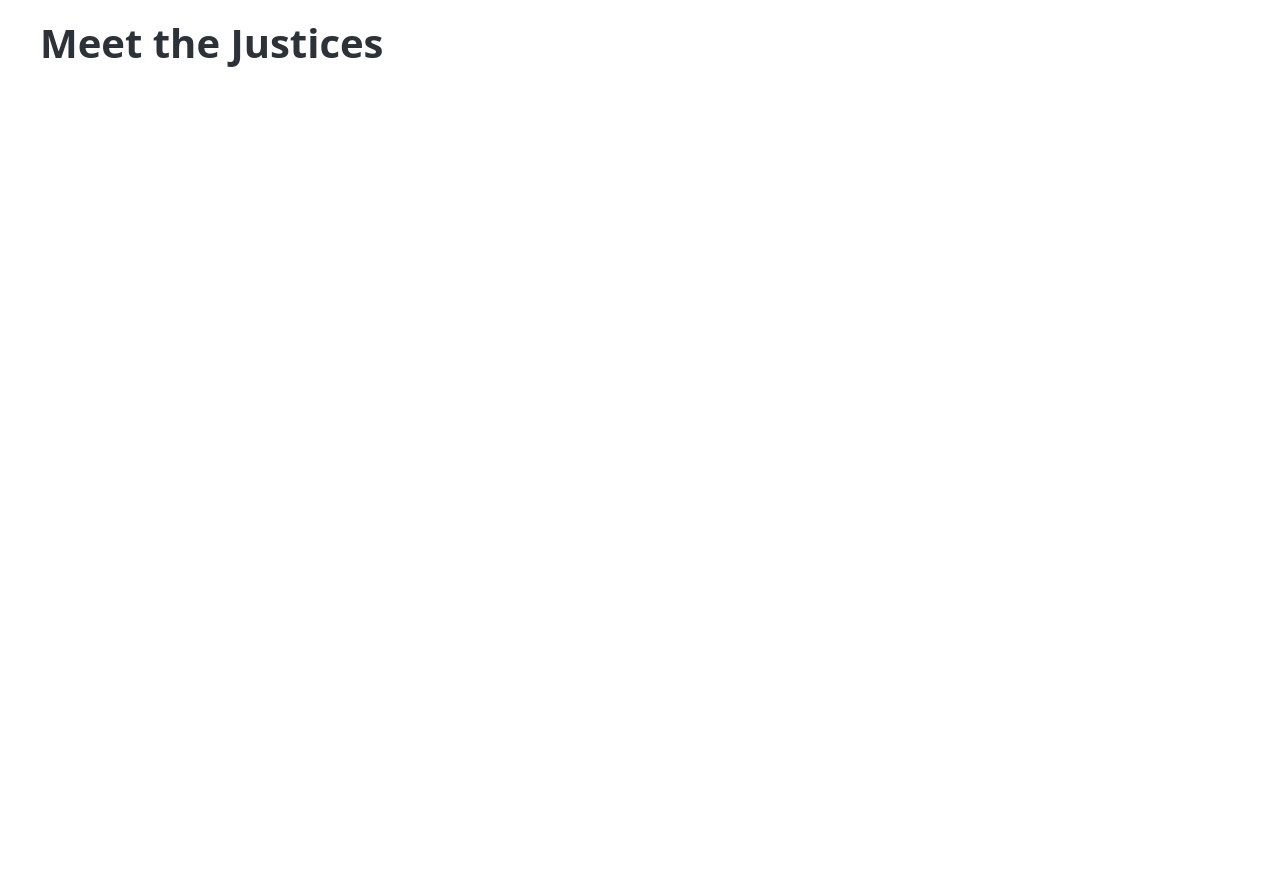
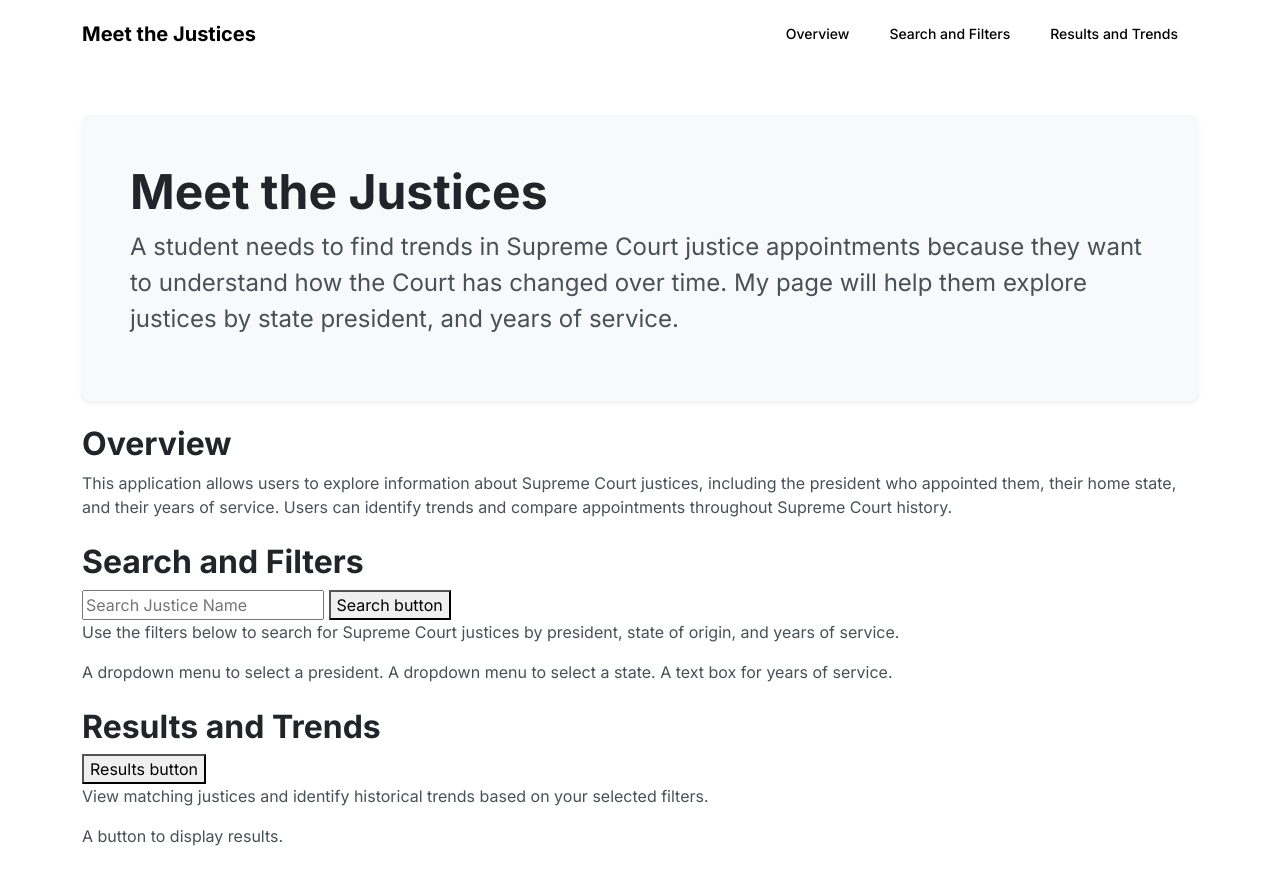
Before and after one commit to jenna-aurora/capstone, a plain HTML site: page index.html in a window 1280 px wide. Before the commit the page ends 800 px from the top, so only its background shows below. Drawn offline with nearby package versions, Linux system fonts and the light colour scheme.

Commit message:
add the first user input, closes #1

```diff
--- a/index.html
+++ b/index.html
@@ -5,11 +5,44 @@
     <meta charset="utf-8">
     <meta name="viewport" content="width=device-width, initial-scale=1">
     <title>Meet the Justices</title>
-    <link rel="stylesheet" href="https://cdn.jsdelivr.net/npm/@picocss/pico@2.1.1/css/pico.classless.min.css">
+	 <link rel="stylesheet" href="https://cdn.jsdelivr.net/npm/bootswatch@5.3.8/dist/zephyr/bootstrap.min.css">
+	 <link rel="stylesheet" href="css/hero.css">
+	 <link rel="stylesheet" href="css/card.css">
+	 <link rel="stylesheet" href="css/style.css">
   </head>
   <body>
-    <main>
-      <h1>Meet the Justices</h1>
+    <nav class="navbar navbar-expand-lg bg-body-tertiary">
+	 <div class="container">
+	  <a class="navbar-brand fw-bold" href="#">Meet the Justices</a>
+	   <ul class="navbar-nav ms-auto">
+	     <li class="nav-item"><a class="nav-link" href="#overview">Overview</a></li>
+		 <li class="nav-item"><a class="nav-link" href="#search">Search and Filters</a></li>
+		 <li class="nav-item"><a class="nav-link" href="#results">Results and Trends</a></li>
+		</ul>
+	   </div>
+	  </nav>
+    <main class="container my-5">
+	<div class="p-5 mb-4 bg-light rounded-3 shadow-sm">
+      <h1 class="display-5 fw-bold">Meet the Justices</h1>
+	  <p class="fs-4">A student needs to find trends in Supreme Court justice appointments because they want to understand how the Court has changed over time. My page will help them explore justices by state president, and years of service.</p>
+	 </div>
+	 <section id="overview" class="mb-4">
+	 <h2 class="fw-bold">Overview</h2>
+	  <p>This application allows users to explore information about Supreme Court justices, including the president who appointed them, their home state, and their years of service. Users can identify trends and compare appointments throughout Supreme Court history.</p>
+	 </section>
+	 <section id="search" class="mb-4">
+	 <h2 class="fw-bold">Search and Filters</h2>
+	 <input id="search-field" type="text" placeholder="Search Justice Name">
+	 <button id="search-btn" type="button">Search button</button>
+	  <p>Use the filters below to search for Supreme Court justices by president, state of origin, and years of service.</p>
+	  <p>A dropdown menu to select a president. A dropdown menu to select a state. A text box for years of service.</p>
+	 </section>
+	 <section id="results" class="mb-4">
+	 <h2 class="fw-bold">Results and Trends</h2>
+	 <button id="results-btn" type="button">Results button</button>
+	 <p>View matching justices and identify historical trends based on your selected filters.</p>
+	  <p>A button to display results.</p>
+	  </section>
     </main>
   </body>
 </html>
```
